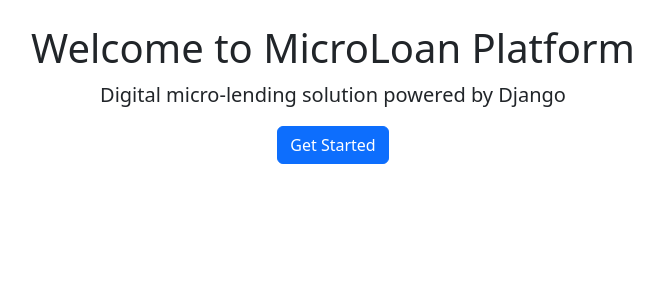
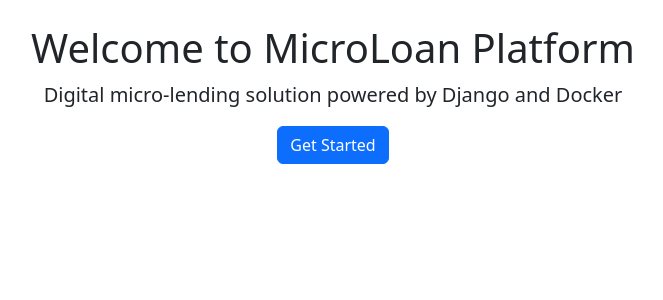
Before and after one commit to sunnatillatotsamiy/microloan-platform, a Django app: page / in a window 1280 px wide. Shown: the part 56-356 px from the top of the page, without its empty margins (307-970 px from the left). Run offline with Django 5.2, Linux system fonts and the light colour scheme.

Commit message:
updated homepage subtitle

```diff
--- a/templates/home.html
+++ b/templates/home.html
@@ -3,7 +3,7 @@
 {% block content %}
 <div class="text-center">
     <h1>Welcome to MicroLoan Platform</h1>
-    <p class="lead">Digital micro-lending solution powered by Django</p>
+    <p class="lead">Digital micro-lending solution powered by Django and Docker</p>
 
     {% if not user.is_authenticated %}
         <a href="/register/" class="btn btn-primary">Get Started</a>
```
